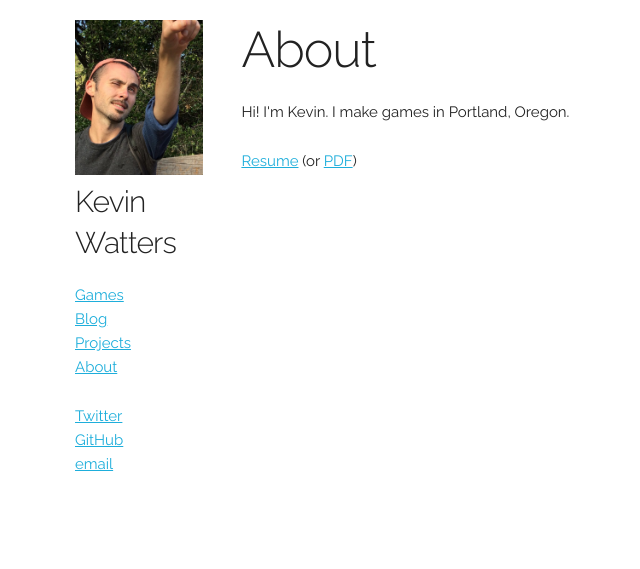
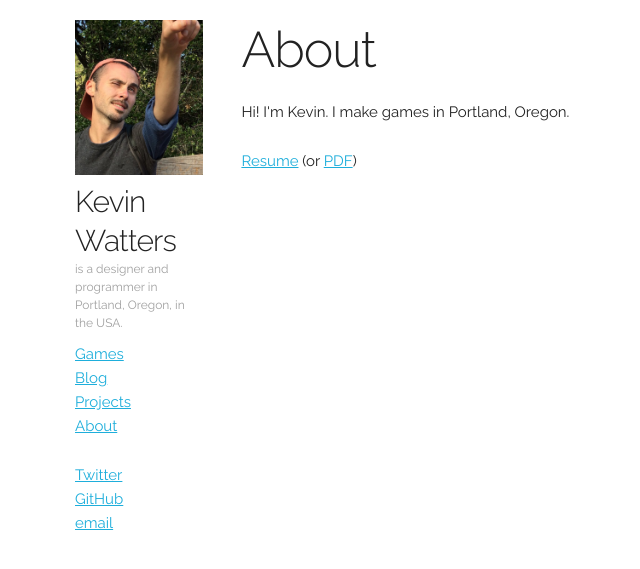
Before and after one commit to kevinw/kevinw.github.com, a Jekyll site: the page built from about.html, in a window 1280 px wide. Shown: the top 569 px of the page, without its empty margins (85-725 px from the left). Built offline with Jekyll 4.4.1, drawn with Linux system fonts in a browser that asks for light colours.

Commit message:
add bio detail

```diff
--- a/_layouts/default.html
+++ b/_layouts/default.html
@@ -25,6 +25,7 @@
     <div class="two columns nav">
       <a href="/"><img src="/img/me_point.jpg" class="u-max-full-width"></a>
       <h4 class="name-title">Kevin Watters</h4>
+      <span class="name-detail">is a designer and programmer in Portland, Oregon, in the USA.</span>
       <p>
         <a href="/#games">Games</a><br>
         <a href="/#blog">Blog</a><br>
--- a/css/ktw2016.css
+++ b/css/ktw2016.css
@@ -7,4 +7,6 @@
 
 body { margin-top: 20px; }
 
-/* .name-title { line-height: 100%; } */
+.name-title { line-height: 130%; margin-bottom: 0; }
+
+.name-detail { display: inline-block; padding-bottom: 10px; color: #a0a0a0; font-size: 80%; line-height: 150%; }
```
